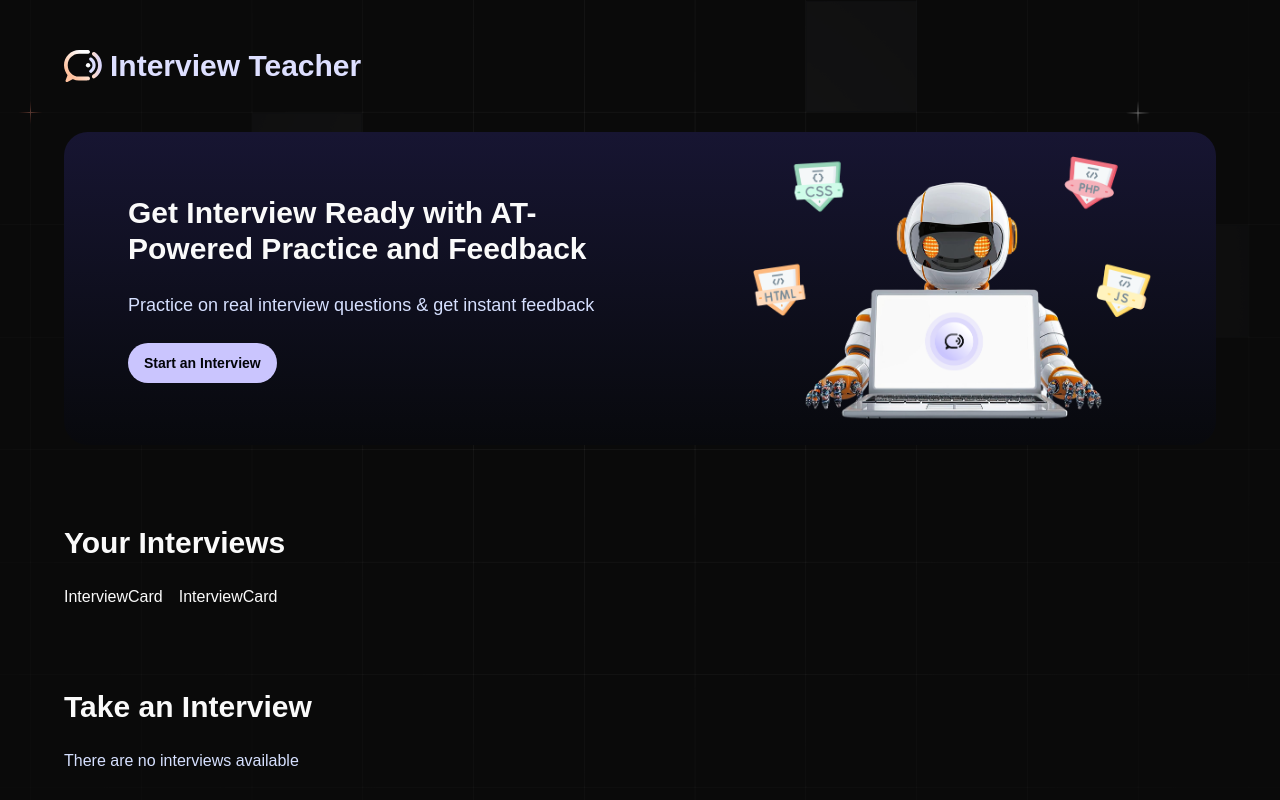
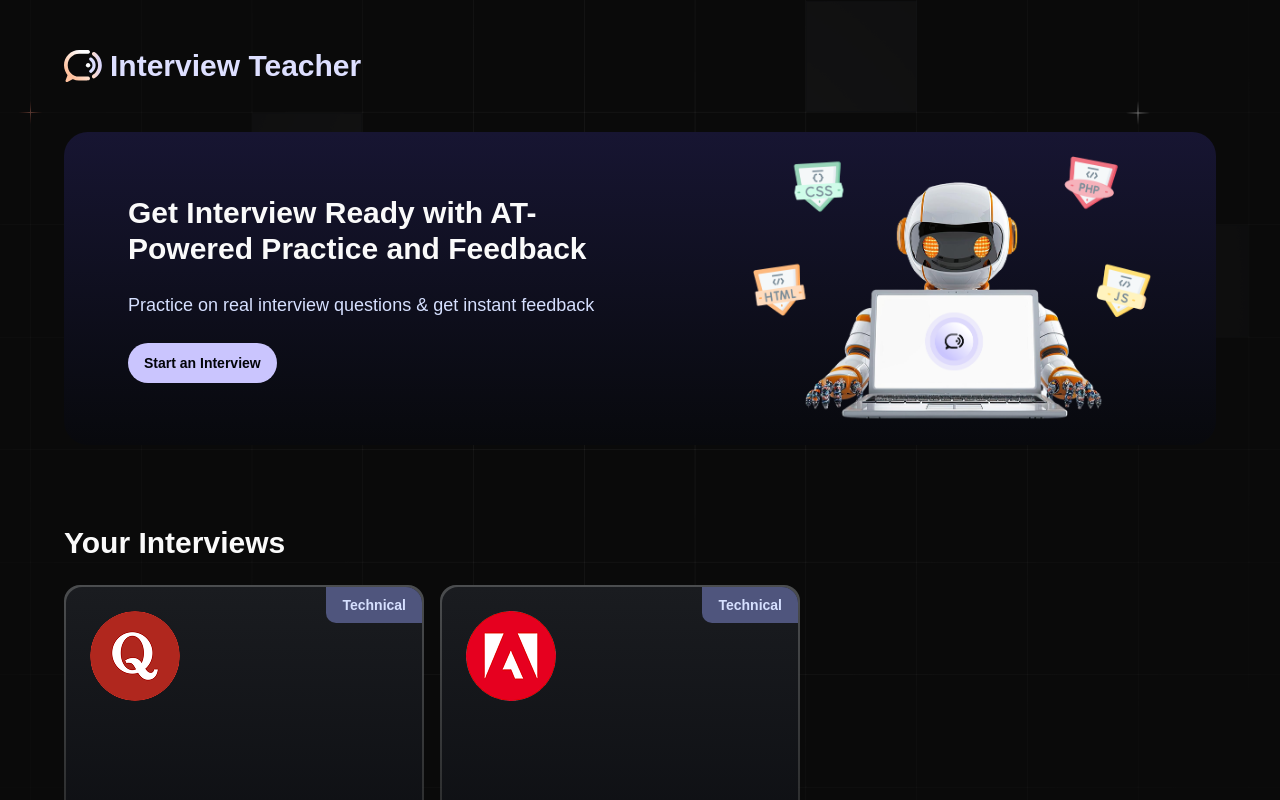
Before and after one commit to WwaleedFadl/interviewteacher, a Next.js app: page / in a window 1280 px wide. Shown: the top 800 px of the page. Built offline with nearby package versions, Linux system fonts and the light colour scheme; a web font is replaced by a local one.

Commit message:
adding card item

```diff
--- a/app/(root)/page.tsx
+++ b/app/(root)/page.tsx
@@ -1,55 +1,48 @@
-import InterviewCard from '@/components/InterviewCard'
-import { Button } from '@/components/ui/button'
-import { dummyInterviews } from '@/constants'
-import Image from 'next/image'
-import Link from 'next/link'
-import React from 'react'
+import InterviewCard from "@/components/InterviewCard";
+import { Button } from "@/components/ui/button";
+import { dummyInterviews } from "@/constants";
+import Image from "next/image";
+import Link from "next/link";
+import React from "react";
 
 const page = () => {
   return (
     <>
-      <section className='card-cta '>
-        <div className='flex flex-col gap-6 max-w-lg'>
+      <section className="card-cta">
+        <div className="flex flex-col gap-6 max-w-lg">
           <h2>Get Interview Ready with AT-Powered Practice and Feedback</h2>
-          <p className='text-lg'>
+          <p className="text-lg">
             Practice on real interview questions & get instant feedback
           </p>
-          <Button
-            asChild
-            className='btn-primary max-sm:w-full'
-          >
-            <Link
-              href='/interview'
-            >Start an Interview</Link>
+          <Button asChild className="btn-primary max-sm:w-full">
+            <Link href="/intervidew">Start an Interview</Link>
           </Button>
         </div>
         <Image
-          src='/robot.png'
-          alt='robot-dude'
+          src="/robot.png"
+          alt="robot-dude"
           width={400}
           height={400}
-          className='max-sm:hidden'
+          className="max-sm:hidden"
         />
       </section>
-      <section className='flex flex-col gap-6 mt-8'>
+      <section className="flex flex-col gap-6 mt-8">
         <h2>Your Interviews</h2>
-
-        <div className='interviews-section'>
+        <div className="interviews-section">
           {/*   <p>You have&apos;t taken any interviews yet.</p>*/}
-          {dummyInterviews.map((interview) =>
-            <InterviewCard
-              {...interview}
-              key={interview.id} />)}
+          {dummyInterviews.map((interview) => (
+            <InterviewCard {...interview} key={interview.id} />
+          ))}
         </div>
       </section>
-      <section className='flex flex-col gap-6 mt-8'>
+      <section className="flex flex-col gap-6 mt-8">
         <h2>Take an Interview</h2>
-        <div className='interviews-section'>
+        <div className="interviews-section">
           <p>There are no interviews available</p>
         </div>
       </section>
     </>
-  )
-}
+  );
+};
 
-export default page
+export default page;
--- a/components/InterviewCard.tsx
+++ b/components/InterviewCard.tsx
@@ -1,9 +1,40 @@
-import React from 'react'
+import React from "react";
+import dayjs from "dayjs";
+import Image from "next/image";
+import { getRandomInterviewCover } from "@/lib/utils";
 
-const InterviewCard = () => {
+const InterviewCard = ({
+  interviewId,
+  userId,
+  role,
+  type,
+  techstack,
+  createdAt,
+}: InterviewCardProps) => {
+  const feedback = null as Feedback | null;
+  const normalizedType = /mix/gi.test(type) ? "mixed" : type;
+  const formattedDate = dayjs(
+    feedback?.createdAt || createdAt || Date.now()
+  ).format("MMM D,YYY");
+
   return (
-    <div>InterviewCard</div>
-  )
-}
+    <div className="card-border w-[360px] max-sm:w-full min-h-96">
+      <div className="card-interview">
+        <div>
+          <div className="absolute top-0 right-0 w-fit px-4 py-2 rounded-bl-lg bg-light-600">
+            <p className="badge-text">{normalizedType}</p>
+          </div>
+          <Image
+            src={getRandomInterviewCover()}
+            alt="cover"
+            width={90}
+            height={90}
+            className="rounded-full object-fit size-[90px]"
+          />
+        </div>
+      </div>
+    </div>
+  );
+};
 
-export default InterviewCard
+export default InterviewCard;
```
Also changed, not shown: z.txt (deleted), 1 other file (tests, documents, lock files or other folders).
